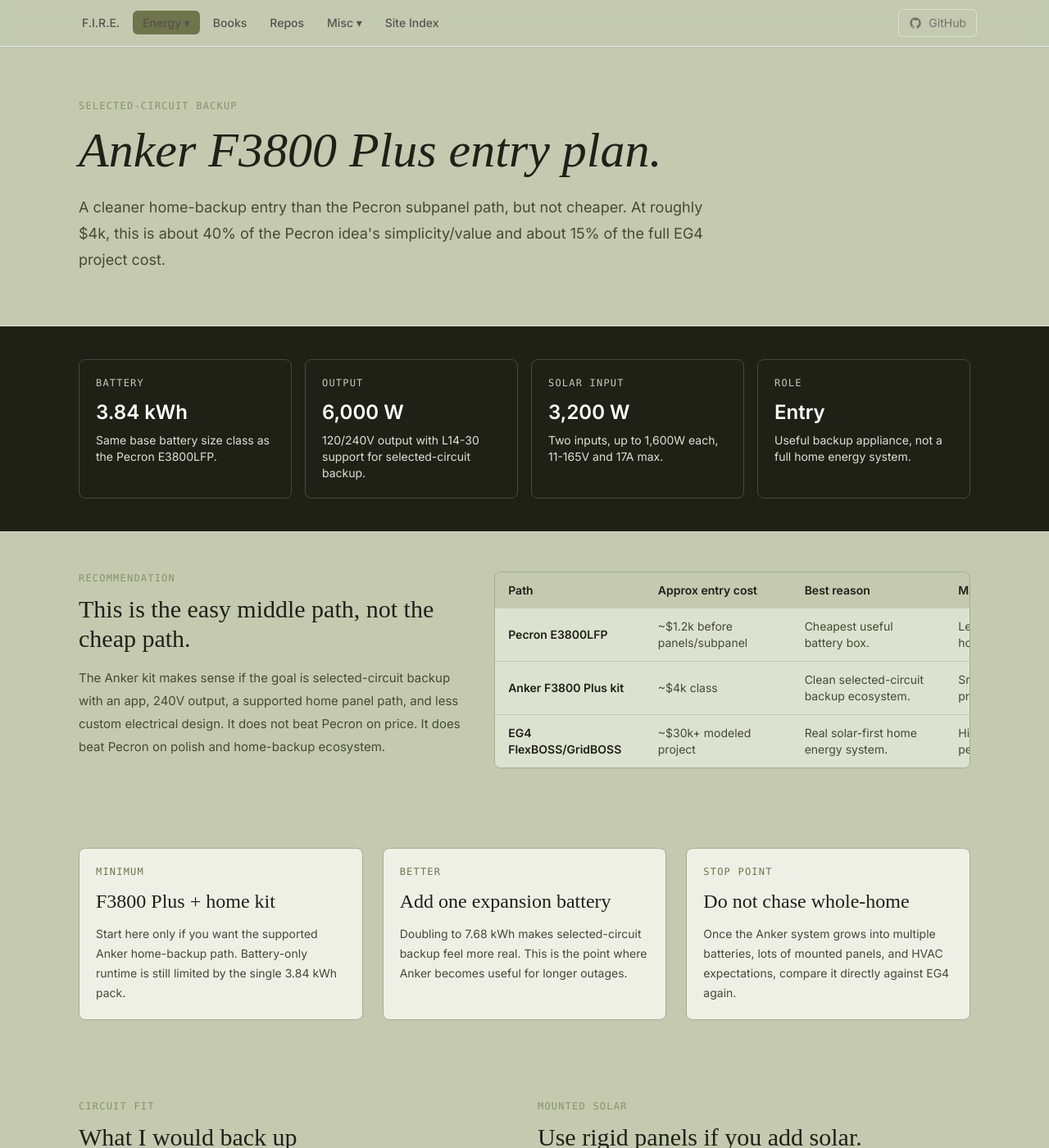
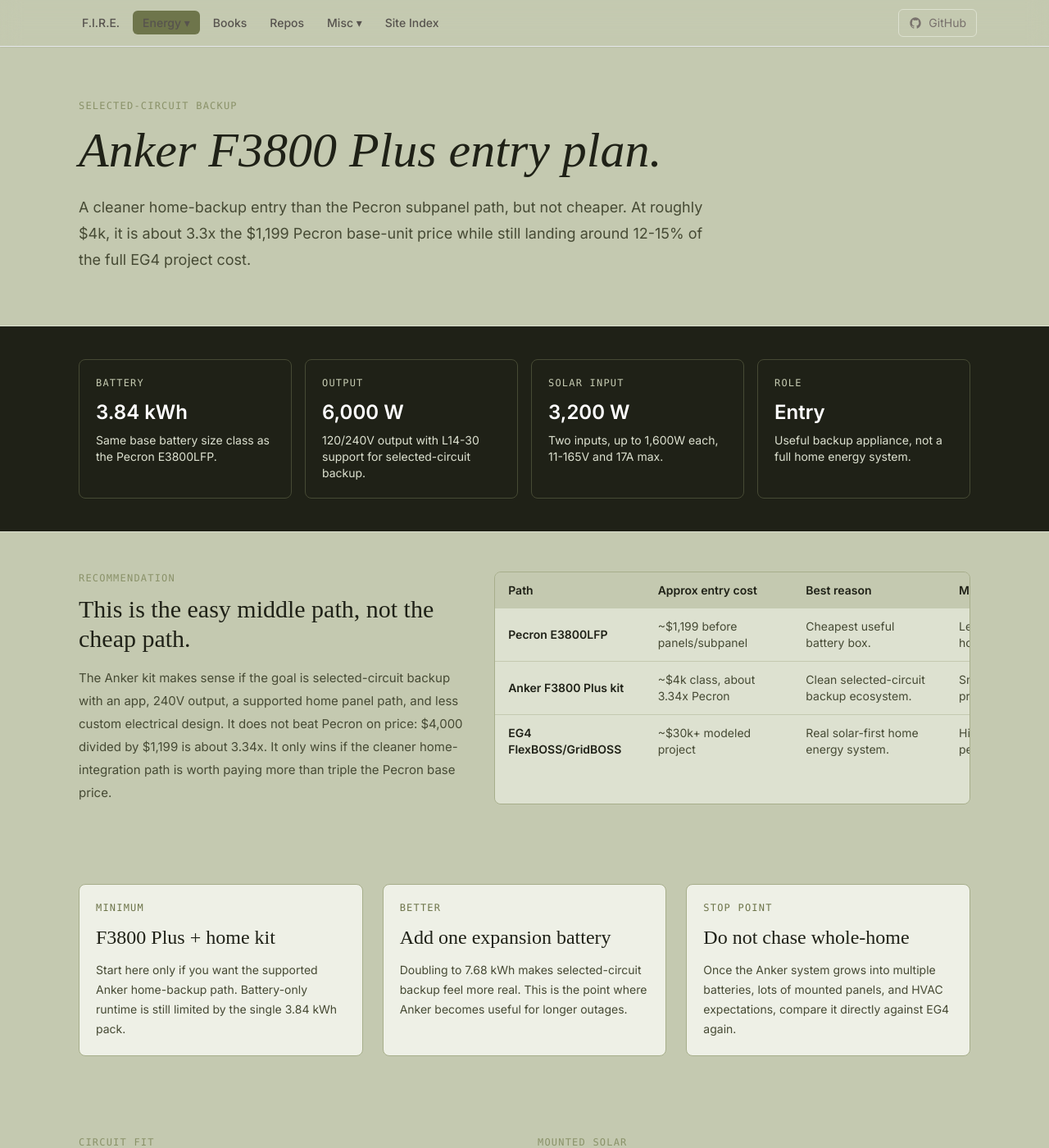
Before and after one commit to techmore/techmore.github.io, a Jekyll site: the page built from pages/energy-monitoring/anker.html, in a window 1280 px wide and 1400 px high. Shown: the whole window at 82% size. Built offline with Jekyll 4.4.1, drawn with Linux system fonts in a browser that asks for light colours; nearby versions of some CDN libraries; some web fonts are replaced; some of the changed text lies outside the part shown.

Commit message:
Correct Anker Pecron cost comparison

```diff
--- a/pages/energy-monitoring/anker.html
+++ b/pages/energy-monitoring/anker.html
@@ -9,7 +9,7 @@ title: Anker Backup Plan - Techmore
       <p class="font-mono text-xs tracking-widest uppercase text-olive-500">Selected-circuit backup</p>
       <h1 class="mt-4 font-display italic text-5xl sm:text-6xl text-olive-950 leading-tight">Anker F3800 Plus entry plan.</h1>
       <p class="mt-6 text-lg text-olive-800 leading-8">
-        A cleaner home-backup entry than the Pecron subpanel path, but not cheaper. At roughly $4k, this is about 40% of the Pecron idea's simplicity/value and about 15% of the full EG4 project cost.
+        A cleaner home-backup entry than the Pecron subpanel path, but not cheaper. At roughly $4k, it is about 3.3x the $1,199 Pecron base-unit price while still landing around 12-15% of the full EG4 project cost.
       </p>
     </div>
   </section>
@@ -47,7 +47,7 @@ title: Anker Backup Plan - Techmore
         <p class="font-mono text-xs tracking-widest uppercase text-olive-500">Recommendation</p>
         <h2 class="mt-3 text-3xl text-olive-950">This is the easy middle path, not the cheap path.</h2>
         <p class="mt-4 text-olive-800 leading-7">
-          The Anker kit makes sense if the goal is selected-circuit backup with an app, 240V output, a supported home panel path, and less custom electrical design. It does not beat Pecron on price. It does beat Pecron on polish and home-backup ecosystem.
+          The Anker kit makes sense if the goal is selected-circuit backup with an app, 240V output, a supported home panel path, and less custom electrical design. It does not beat Pecron on price: $4,000 divided by $1,199 is about 3.34x. It only wins if the cleaner home-integration path is worth paying more than triple the Pecron base price.
         </p>
       </div>
       <div class="overflow-x-auto rounded-lg border border-olive-400 bg-olive-200">
@@ -63,13 +63,13 @@ title: Anker Backup Plan - Techmore
           <tbody class="divide-y divide-olive-300 text-olive-800">
             <tr>
               <td class="px-4 py-3 font-semibold text-olive-950">Pecron E3800LFP</td>
-              <td class="px-4 py-3">~$1.2k before panels/subpanel</td>
+              <td class="px-4 py-3">~$1,199 before panels/subpanel</td>
               <td class="px-4 py-3">Cheapest useful battery box.</td>
               <td class="px-4 py-3">Less integrated for house circuits.</td>
             </tr>
             <tr>
               <td class="px-4 py-3 font-semibold text-olive-950">Anker F3800 Plus kit</td>
-              <td class="px-4 py-3">~$4k class</td>
+              <td class="px-4 py-3">~$4k class, about 3.34x Pecron</td>
               <td class="px-4 py-3">Clean selected-circuit backup ecosystem.</td>
               <td class="px-4 py-3">Small battery for the price.</td>
             </tr>
@@ -175,7 +175,7 @@ title: Anker Backup Plan - Techmore
     <div class="rounded-lg border border-olive-400 bg-olive-200 p-5">
       <p class="font-mono text-xs tracking-widest uppercase text-olive-600">Bottom line</p>
       <p class="mt-3 text-olive-800 leading-7">
-        Anker is the easiest home-backup entry, Pecron is the cheapest backup energy, and EG4 is the serious solar architecture. At $4k, Anker is not close to Pecron on value, but it is much easier to reason about than a custom Pecron subpanel and far below the EG4 project cost.
+        Anker is the easiest home-backup entry, Pecron is the cheapest backup energy, and EG4 is the serious solar architecture. At $4k, Anker is over 3x the $1,199 Pecron base-unit price. The argument for Anker is not value per kWh; it is a cleaner selected-circuit ecosystem at a much lower entry cost than EG4.
       </p>
       <ul class="mt-4 list-disc pl-5 text-sm text-olive-800 leading-7">
         <li><a href="https://www.ankersolix.com/products/f3800-plus-smart-home-power-kit?variant=50405534138698&ref=solar-generator-home-backup_learnmore" class="underline decoration-olive-500 hover:text-olive-700">Anker SOLIX F3800 Plus + Smart Home Power Kit</a> for kit options, output, solar input, and home-panel claims.</li>
```
